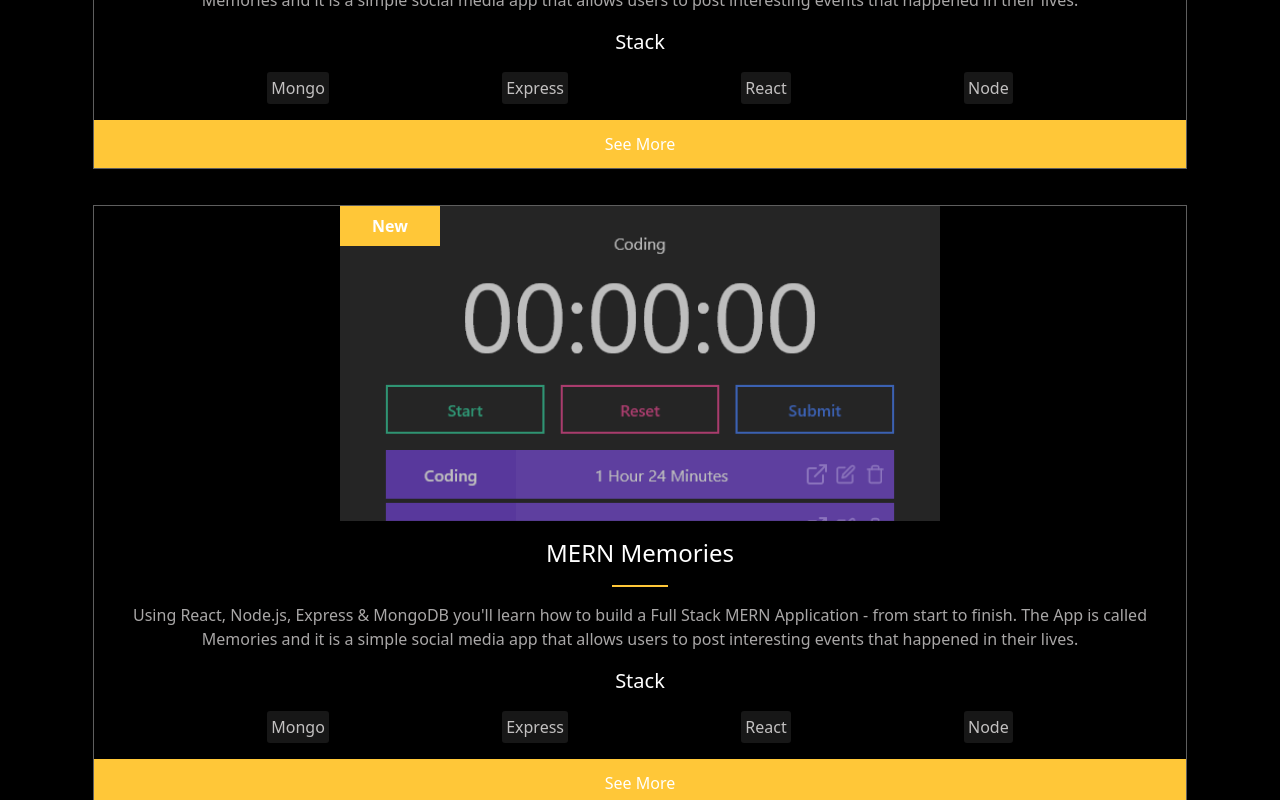
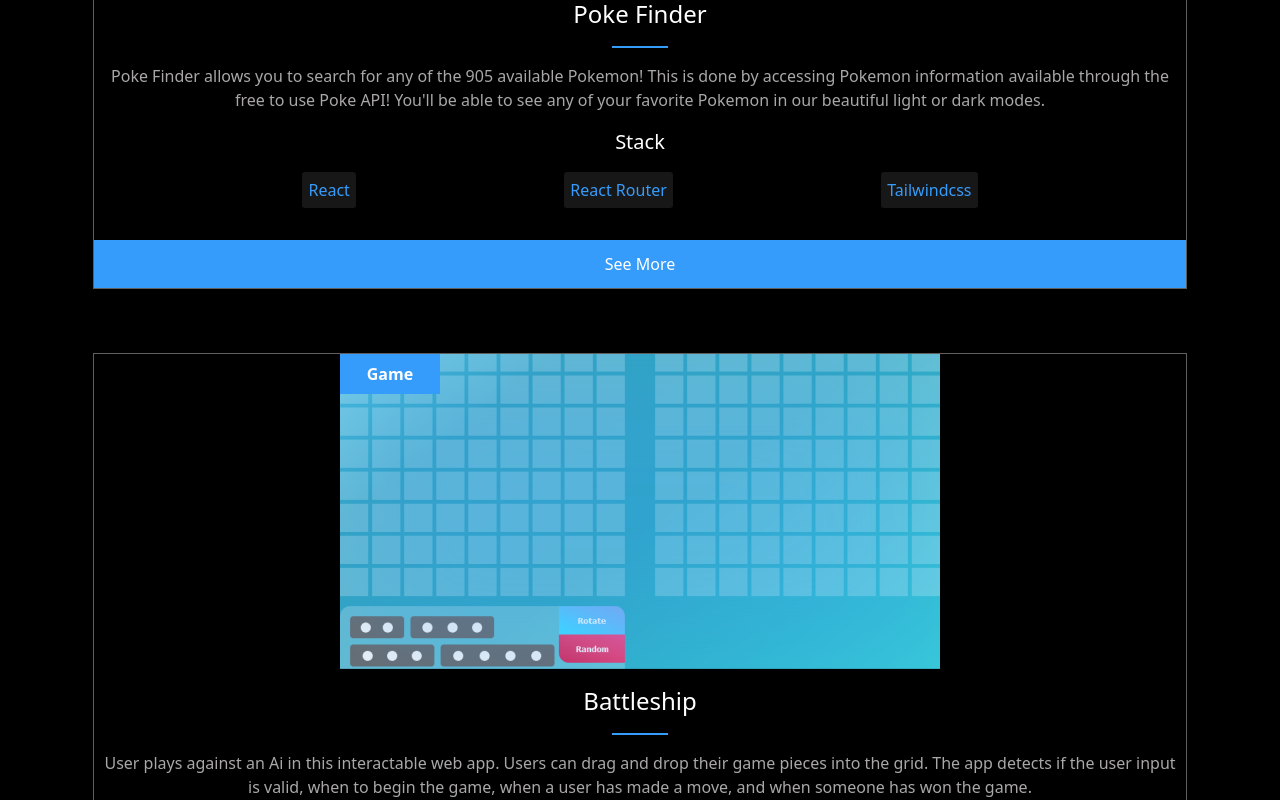
Before and after one commit to dominik-ilja/portfolio, a Next.js app: page / in a window 1280 px wide. Shown: the part 1800-2600 px from the top of the page. Built offline with nearby package versions, Linux system fonts and the light colour scheme.

Commit message:
feat: Add remaining sections to home page
- Fix misspelled color "purple" in Tailwind config
- Add in projectData
- Add configuration for making buttons rounded

```diff
--- a/components/Cards/ProjectCard/ProjectCard.tsx
+++ b/components/Cards/ProjectCard/ProjectCard.tsx
@@ -1,54 +1,108 @@
-import Image from "next/image";
+import Image, { StaticImageData } from "next/image";
 import Underline from "../../Utilities/Underline/Underline";
-import time_tracker from "../../../public/time_tracker.png";
 import Tag from "../../Utilities/Tag/Tag";
 import Button from "../../Utilities/Button/Button";
 
-const Overlay = () => {
-  return <div className="absolute w-full h-full bg-base-40 opacity-40" />;
+type Props = {
+  project: {
+    alt: string;
+    description: string;
+    id: string;
+    image: StaticImageData;
+    stack: string[];
+    tag: string;
+    title: string;
+  };
 };
-const CardTag = () => {
+const TAG_CLASSES = {
+  design: {
+    themeTextClass: "text-blue",
+    themeBGClass: "bg-blue",
+  },
+  game: {
+    themeTextClass: "text-blue",
+    themeBGClass: "bg-blue",
+  },
+  new: {
+    themeTextClass: "text-yellow",
+    themeBGClass: "bg-yellow",
+  },
+  plugin: {
+    themeTextClass: "text-green",
+    themeBGClass: "bg-green",
+  },
+  web: {
+    themeTextClass: "text-blue",
+    themeBGClass: "bg-blue",
+  },
+};
+const Overlay = (props: { themeBG?: string }) => {
   return (
-    <div className="absolute z-20 text-white bg-yellow min-w-[100px] p-2 font-bold text-center">
-      New
+    <div
+      className={`absolute w-full h-full opacity-25 blur-3xl ${
+        props.themeBG || "bg-white"
+      }`}
+    />
+  );
+};
+const CardTag = (props: { tag: string; themeBG?: string }) => {
+  let tag = "";
+
+  if (props.tag !== "") {
+    tag = props.tag[0].toUpperCase() + props.tag.slice(1).toLowerCase();
+  }
+
+  return (
+    <div
+      className={`absolute z-20 text-white min-w-[100px] p-2 font-bold text-center ${
+        props.themeBG || "bg-base-30"
+      }`}
+    >
+      {tag}
     </div>
   );
 };
 
-const ProjectCard = () => {
+const ProjectCard = (props: Props) => {
+  let themeBGClass = "";
+  let themeTextClass = "";
+  let key = props?.project?.tag as keyof typeof TAG_CLASSES;
+
+  if (TAG_CLASSES[key] !== undefined) {
+    themeBGClass = TAG_CLASSES[key].themeBGClass;
+    themeTextClass = TAG_CLASSES[key].themeTextClass;
+  }
+
   return (
     <article className="border border-base-40">
-      {/* card top */}
       <div className="flex flex-col items-center pb-4 gap-y-4">
-        <div className="relative">
-          <CardTag />
-          <Overlay />
-          <Image src={time_tracker} alt="time tracker app" />
+        <div className="relative overflow-hidden">
+          <CardTag tag={props.project.tag} themeBG={themeBGClass} />
+          <Overlay themeBG={themeBGClass} />
+          <Image src={props.project.image} alt={props.project.alt} />
         </div>
         <div className="flex flex-col items-center px-2 gap-y-4">
-          {/* title */}
-          <div className="text-2xl text-center text-white">MERN Memories</div>
-          {/* underline*/}
-          <Underline className="bg-yellow" />
-          {/* text */}
+          <div className="text-2xl text-center text-white">
+            {props.project.title}
+          </div>
+          <Underline className={themeBGClass || "bg-base-30"} />
           <p className="text-center text-base-50">
-            Using React, Node.js, Express & MongoDB you&apos;ll learn how to
-            build a Full Stack MERN Application - from start to finish. The App
-            is called Memories and it is a simple social media app that allows
-            users to post interesting events that happened in their lives.
+            {props.project.description}
           </p>
         </div>
       </div>
-      {/* card bottom */}
       <div className="flex flex-col gap-y-4">
         <div className="text-xl text-center text-white">Stack</div>
-        <div className="flex justify-evenly">
-          <Tag text="Mongo" />
-          <Tag text="Express" />
-          <Tag text="React" />
-          <Tag text="Node" />
+        <div className="flex pb-4 justify-evenly">
+          {props.project.stack.map((name) => (
+            <Tag
+              key={`${props.project.id} ${name}`}
+              className={`${themeTextClass}`}
+              text={name}
+            />
+          ))}
         </div>
-        <Button className="rounded-none bg-yellow">See More</Button>
+        <Button className={`${themeBGClass || "bg-base-30"}`}>See More</Button>
       </div>
     </article>
   );
--- a/components/Utilities/Button/Button.tsx
+++ b/components/Utilities/Button/Button.tsx
@@ -1,18 +1,20 @@
 type Props = {
   children?: string | number;
   className?: string;
+  rounded?: boolean;
 };
 
 const Button = (props: Props) => {
-  return (
-    <button
-      className={`px-5 py-3 text-white transition-opacity rounded-md hover:opacity-80 ${
-        props.className || ""
-      }`}
-    >
-      {props.children || "Text"}
-    </button>
-  );
+  let className = "px-5 py-3 text-white transition-opacity hover:opacity-80";
+
+  if (props.className) {
+    className = `${className} ${props.className}`;
+  }
+  if (props.rounded) {
+    className = `${className} rounded-md`;
+  }
+
+  return <button className={className}>{props.children || "Text"}</button>;
 };
 
 export default Button;
--- a/components/Utilities/Tag/Tag.tsx
+++ b/components/Utilities/Tag/Tag.tsx
@@ -6,7 +6,7 @@ type Props = {
 const Tag = (props: Props) => {
   return (
     <div
-      className={`p-1 bg-base-5 text-center rounded-[3px] ${
+      className={`p-[6px] text-sm sm:text-base bg-base-5 text-center rounded-[3px] ${
         props.className || ""
       }`}
     >
--- /dev/null
+++ b/constants/projectData.ts
@@ -0,0 +1,101 @@
+import time_tracker from "../public/time_tracker.png";
+import poke_finder from "../public/poke_finder.png";
+import battleship from "../public/battleship.png";
+import color_cards from "../public/color_cards.png";
+
+export const links = {
+  home: "#home",
+  projects: "#projects",
+  about: "#about",
+  contact: "#contact",
+  linkedin: "https://www.linkedin.com/in/dominik-kulak/",
+  github: "https://github.com/Dominik-Ilja",
+  email: "mailto:dominik.ilja.developer@gmail.com",
+};
+
+export const projects = [
+  {
+    image: time_tracker,
+    alt: "Time Tracker",
+    title: "Time Tracker",
+    description:
+      "Time Tracker is an application that allows you to track and visualize how much time you've spent. You create categories and then select a category to put time into. You run the timer and hit complete when you don't want to track time anymore. Your time is then updated with the appropriate category. Your total time for each category is then displayed on the homepage.",
+    stack: ["MySQL", "Express", "React", "TypeScript"],
+    tag: "new",
+    id: "time_tracker",
+  },
+  {
+    image: poke_finder,
+    alt: "Poke Finder",
+    title: "Poke Finder",
+    description:
+      "Poke Finder allows you to search for any of the 905 available Pokemon! This is done by accessing Pokemon information available through the free to use Poke API! You'll be able to see any of your favorite Pokemon in our beautiful light or dark modes.",
+    stack: ["React", "React Router", "Tailwindcss"],
+    tag: "web",
+    id: "poke_finder",
+  },
+  {
+    image: battleship,
+    alt: "Battleship",
+    title: "Battleship",
+    description:
+      "User plays against an Ai in this interactable web app. Users can drag and drop their game pieces into the grid. The app detects if the user input is valid, when to begin the game, when a user has made a move, and when someone has won the game.",
+    stack: ["HTML", "Sass", "JavaScript"],
+    tag: "game",
+    id: "battleship",
+  },
+  {
+    image: color_cards,
+    alt: "Color Cards",
+    title: "Color Cards",
+    description:
+      "Plugin used with the Figma design software. Required to be built with TypeScript and Figma's API. To be accepted I had to create artwork, icons, documentation, and general project details to be submitted along with the plugin. It was accepted within the first couple days and generated about 2,000 uses in the first week.",
+    stack: ["TypeScript", "Axios", "Figma API"],
+    tag: "plugin",
+    id: "color_cards",
+  },
+];
+
+export const githubStats = [
+  { stat: "Total Stars Earned:", value: 11 },
+  { stat: "Total Commits (2022):", value: 639 },
+  { stat: "Total PRs:", value: 45 },
+  { stat: "Total Issues:", value: 27 },
+  { stat: "Contributed To:", value: 9 },
+];
+
+export const technologies = [
+  {
+    icon: "<React />",
+    stack: [
+      "HTML",
+      "CSS",
+      "JavaScript",
+      "Sass",
+      "Tailwind",
+      "TypeScript",
+      "React",
+    ],
+    title: "Front End",
+  },
+  {
+    icon: "<Database />",
+
+    stack: ["Nodejs", "Express", "MongoDB", "MySQL"],
+    title: "Back End",
+  },
+  {
+    icon: "<Palette />",
+    stack: [
+      "Figma",
+      "Git",
+      "GitHub",
+      "Netlify",
+      "Heroku",
+      "Illustrator",
+      "Mocha",
+      "Chai",
+    ],
+    title: "Workflow",
+  },
+];
--- a/pages/index.tsx
+++ b/pages/index.tsx
@@ -6,8 +6,26 @@ import Button from "../components/Utilities/Button/Button";
 import SectionTitle from "../components/Utilities/SectionTitle/SectionTitle";
 import arrows from "../public/arrows.svg";
 import moon from "../public/moon.svg";
+import { projects, githubStats, technologies } from "../constants/projectData";
+import Underline from "../components/Utilities/Underline/Underline";
+import Tag from "../components/Utilities/Tag/Tag";
 
 export default function Home() {
+  const techClasses = [
+    {
+      textClasses: "transition-colors text-cyan-faded hover:text-cyan",
+      bgClasses: "transition-colors bg-cyan-faded hover:bg-cyan",
+    },
+    {
+      textClasses: "transition-colors text-purple-faded hover:text-purple",
+      bgClasses: "transition-colors bg-purple-faded hover:text-purple",
+    },
+    {
+      textClasses: "transition-colors text-pink-faded hover:text-pink",
+      bgClasses: "transition-colors bg-pink-faded hover:bg-pink",
+    },
+  ];
+
   return (
     <div>
       <Head>
@@ -34,19 +52,22 @@ export default function Home() {
               you&apos;ll find me (~_^). I&apos;m committed to creating fluent
               user experiences while staying fashionable.
             </p>
-            <Button className="self-center bg-indigo">Current Project</Button>
+            <Button rounded={true} className="self-center bg-indigo">
+              Current Project
+            </Button>
           </div>
         </section>
 
         {/* Projects */}
         <section className="py-16">
-          <div className="container flex flex-col px-3 mx-auto gap-y-9">
+          <div className="container flex flex-col px-3 mx-auto gap-y-16">
             <SectionTitle title="Projects" />
-            <ProjectCard />
-            <ProjectCard />
-            <ProjectCard />
-            <ProjectCard />
-            <Button className="self-center bg-red">View All Projects</Button>
+            {projects.map((project) => (
+              <ProjectCard key={project.id} project={project} />
+            ))}
+            <Button rounded={true} className="self-center mt-16 bg-red">
+              View All Projects
+            </Button>
           </div>
         </section>
 
@@ -54,10 +75,60 @@ export default function Home() {
         <section className="py-16">
           <div className="container flex flex-col px-3 mx-auto gap-y-9">
             <SectionTitle title="About" />
+            <p className="text-center text-base-50">
+              I began my journey by building a website with Wordpress to host my
+              guitar lessons. I then moved to the big three: HTML, CSS, and
+              JavaScript. I then moved to building websites and web applications
+              with these technologies. I&apos;ve fallen in love with learning
+              all the details of computers, design, and software development.
+              I&apos;m currently contributing to Figma, open source projects
+              through GitHub, and looking to build desktop applications with
+              Electron.
+            </p>
+            {/* GitHub stats */}
+            <div>
+              <h2 className="mb-6 text-xl text-center text-base-40">
+                GitHub Stats
+              </h2>
+              <div className="grid grid-cols-1 gap-y-3">
+                {githubStats.map(({ stat, value }) => (
+                  <div key={stat} className="p-3 text-center bg-base-10">
+                    <div className="mb-1 text-base-50">{stat}</div>
+                    <div className="text-xl text-white">{value}</div>
+                  </div>
+                ))}
+              </div>
+            </div>
+            {/* Technologies */}
+            <div>
+              <h2 className="mb-6 text-xl text-center text-base-40">
+                Technologies
+              </h2>
+              <div className="grid grid-cols-1 gap-y-8">
+                {technologies.map((tech, i) => (
+                  <div
+                    key={tech.title}
+                    className="flex flex-col items-center gap-y-4"
+                  >
+                    <h3 className={`${techClasses[i].textClasses} text-xl`}>
+                      {tech.title}
+                    </h3>
+                    <Underline className={techClasses[i].bgClasses} />
+                    <div className="grid grid-cols-3 gap-3">
+                      {tech.stack.map((item) => (
+                        <Tag
+                          key={item}
+                          text={item}
+                          className={techClasses[i].textClasses}
+                        />
+                      ))}
+                    </div>
+                  </div>
+                ))}
+              </div>
+            </div>
           </div>
         </section>
-        {/* GitHub stats */}
-        {/* Technologies */}
         {/* Contact */}
         <section className="pt-16 pb-4">
           <div className="container flex flex-col px-3 mx-auto gap-y-9">
@@ -67,7 +138,9 @@ export default function Home() {
               you have a question or just want to say hi, I&apos;ll try my best
               to get back to you!
             </p>
-            <Button className="self-center bg-green">Say Hello</Button>
+            <Button rounded={true} className="self-center bg-green">
+              Say Hello
+            </Button>
             <p className="text-center text-base-50">
               If email isn&apos;t your style you can add or follow me on my
               socials below!
--- a/tailwind.config.js
+++ b/tailwind.config.js
@@ -50,7 +50,7 @@ module.exports = {
       },
       purple: {
         DEFAULT: "var(--color-purple)",
-        faded: "var(--color-faded)",
+        faded: "var(--color-purple-faded)",
       },
       pink: {
         DEFAULT: "var(--color-pink)",
```
